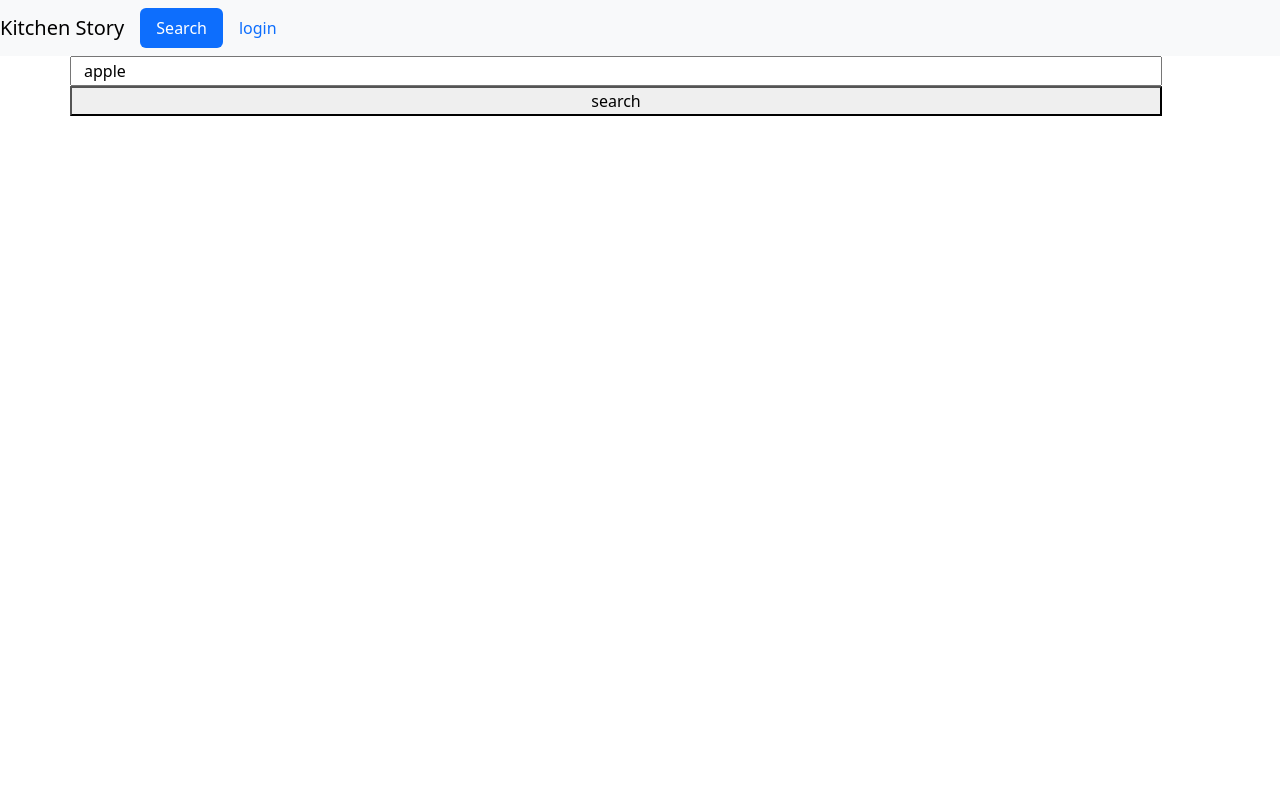
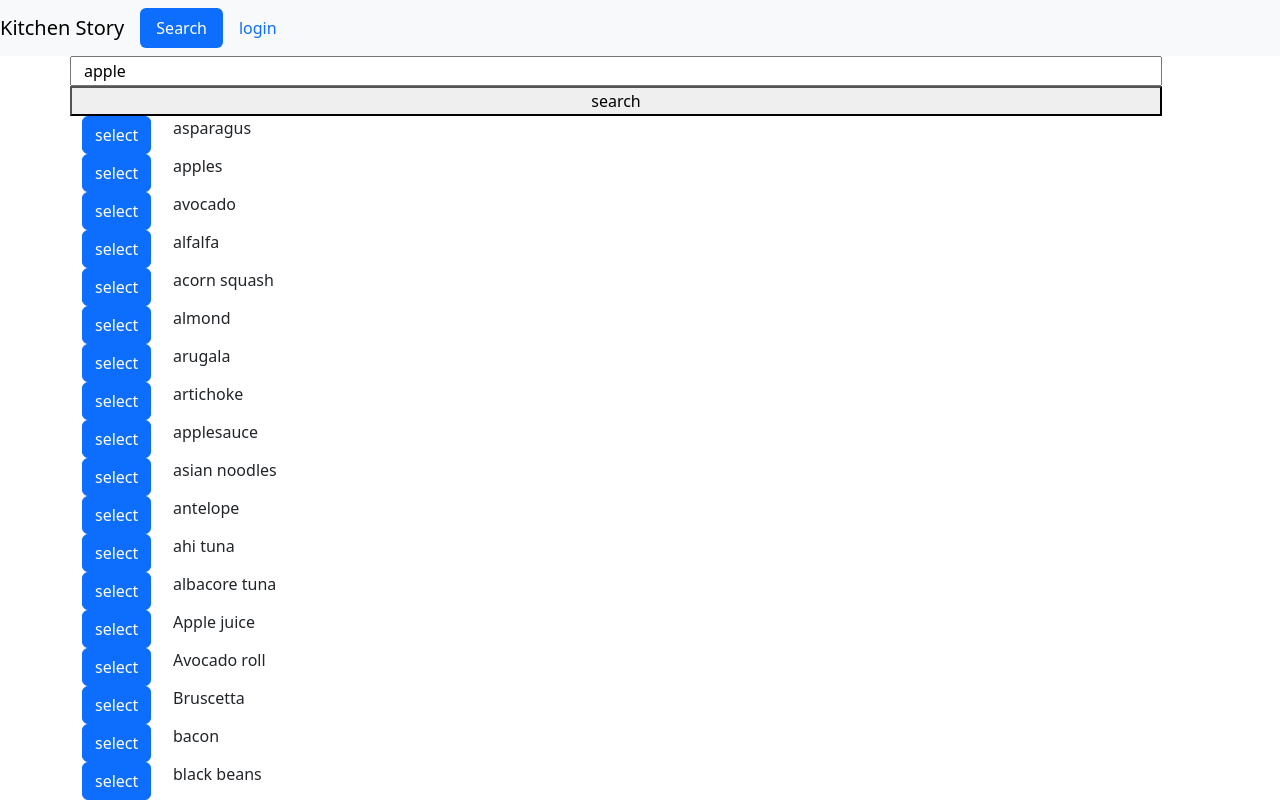
Before and after one commit to giannifontanot/simplilearn-kitchen-story, an Angular app: page /search in a window 1280 px wide. Shown: the top 800 px of the page. Built offline with nearby package versions, Linux system fonts and the light colour scheme.

Commit message:
Search service now relies on http to obtain data.

```diff
--- a/src/app/app.module.ts
+++ b/src/app/app.module.ts
@@ -5,6 +5,7 @@ import { AppComponent } from './app.component';
 import { LoginComponent } from './login/login.component';
 import { SearchComponent } from './search/search.component';
 import {FormsModule} from "@angular/forms";
+import {HttpClient, HttpClientModule} from "@angular/common/http";
 
 @NgModule({
   declarations: [
@@ -14,6 +15,7 @@ import {FormsModule} from "@angular/forms";
   ],
   imports: [
     BrowserModule,
+    HttpClientModule,
     RouterModule.forRoot([
       {path: 'login', component: LoginComponent},
       {path: 'search', component: SearchComponent},
@@ -26,9 +28,6 @@ import {FormsModule} from "@angular/forms";
 export class AppModule { }
 
 // TODO - SEARCH
-// TODO -   use the http service to get the data from the json file
-// TODO -     use a service to get the data
-// TODO -     use subscribe,
 // TODO -   select foods and send to the buying table
 // TODO -   present the checkout list on screen
 // TODO - LOGIN
--- a/src/app/search/search.component.html
+++ b/src/app/search/search.component.html
@@ -8,10 +8,15 @@
 
         <div>
             <div class="row" *ngFor="let food of foodsFiltered">
-      <div class="row">this is a test{{food.foodName}}</div>
-      <div class="row">this is a test</div>
-      <div class="row">this is a test</div>
-      <div class="row">this is a test</div>
+                <div class="row">
+                    <div class="col-md-1">
+                        <button (click)="select(food.foodId)" class="btn btn-primary">
+                            select
+                        </button>
+                    </div>
+                    <div class="col-md-11">
+                        <span style="display:inline">  {{food.foodName}}</span>
+                    </div>
                 </div>
             </div>
 
@@ -26,3 +31,4 @@
             -->
         </div>
     </div>
+</div>
--- a/src/app/search/search.component.ts
+++ b/src/app/search/search.component.ts
@@ -10,24 +10,48 @@ import {Subscription} from "rxjs";
 export class SearchComponent implements OnInit, OnDestroy {
 
     foodsFiltered: IFood[] = [];
+    foods: IFood[] = [];
     listFilter: string = 'apple';
     sub!: Subscription;
-  constructor(private searchService: SearchService) { }
+
+    constructor(private searchService: SearchService) {
+    }
 
     ngOnInit(): void {
-   // foodsFiltered = food.foodName.toLowerCase().includes(this.listFilter.toLowerCase())
+        this.sub = this.searchService.getFoods().subscribe({
+            next: data => {
+                this.foods = data;
+                this.foodsFiltered = this.foods;
+                return this.foodsFiltered;
+            },
+            error: err => alert(err)
+        });
 
     }
 
     search() {
-  //////  alert();
-    this.foodsFiltered = this.searchService.getFoods().filter(
-      food => food.foodName.toLowerCase().includes(this.listFilter.toLowerCase())
-    );
+        ////  alert();
+        this.sub = this.searchService.getFoods().subscribe({
+            next: data => {
+                this.foods = data
+                this.foodsFiltered = this.foods.filter(
+                    food => food.foodName.toLowerCase().includes(
+                        this.listFilter.toLowerCase()
+                    )
+                )
+            },
+            error: err => alert(err),
+
+        });
     }
 
     ngOnDestroy(): void {
-    // this.sub.unsubscribe();
+        //this.sub.unsubscribe();
+        //food => food.foodName.toLowerCase()
+        // .includes(this.listFilter.toLowerCase()
     }
 
+    select(foodId: number) {
+alert(foodId)
     }
+}
--- a/src/app/search/search.service.ts
+++ b/src/app/search/search.service.ts
@@ -1,35 +1,34 @@
 import {Injectable} from '@angular/core';
 import {IFood} from "./food";
-import {HttpClient} from "@angular/common/http";
+import {HttpClient, HttpErrorResponse} from "@angular/common/http";
+import {Observable, throwError} from "rxjs";
+import {catchError, tap} from "rxjs/operators";
+
 
 @Injectable({
   providedIn: 'root'
 })
 export class SearchService {
-  foodUrl: string = 'api/foods/foods.json';
+  foodUrl: string = 'api/foods.json';
 
-  constructor() {
+  constructor(private http: HttpClient) {  }
+
+  getFoods(): Observable<IFood[]> {
+    return this.http.get<IFood[]>(this.foodUrl).pipe(
+    tap(data=>console.log('All', JSON.stringify(data))),
+    catchError(this.handleError)
+    );
+
   }
 
-  getFoods(): IFood[] {
-    return [
-      {
-        "foodId": 2,
-        "foodName": "apples",
-        "price": 1.2
-      },
-      {
-        "foodId": 3,
-        "foodName": "avocado",
-        "price": 1.2
-      },
-      {
-        "foodId": 4,
-        "foodName": "alfalfa",
-        "price": 2.7
-      }
-    ];
+  handleError(error: HttpErrorResponse) {
+    let errorMessage = '';
+    if (error.error instanceof ErrorEvent) {
+      errorMessage = `An error occurred: ${error.error.message}`;
+    } else {
+      errorMessage = `Server returned code: ${error.status}, error message is: ${error.message}`;
+    }
+    console.error(errorMessage);
+    return throwError(errorMessage);
   }
-
-
 }
```
Also changed, not shown: src/app/search/food.ts (+12 -0 lines), src/api/foods.json (renamed from src/api/food.json). Lines whose indentation alone changed are shown as unchanged.
